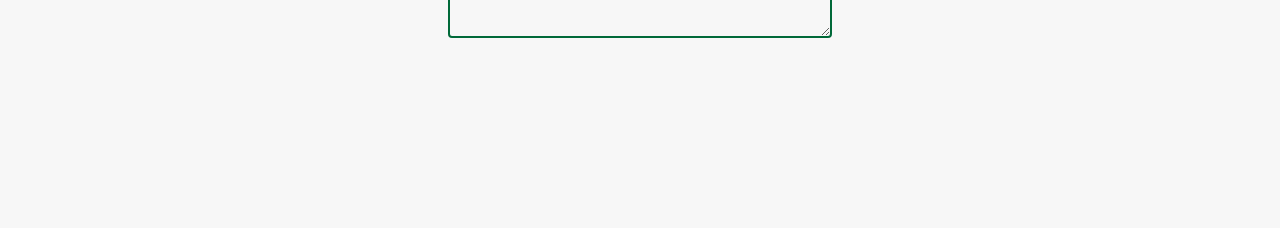
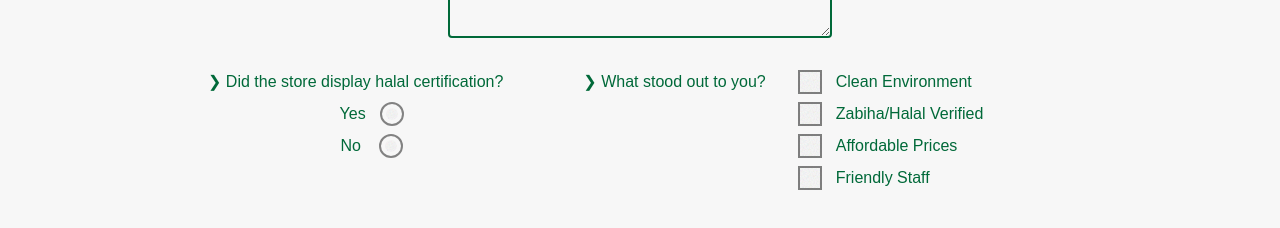
Before and after one commit to hsrokon/halal-rated, a React (Vite) app: page /addReviews in a window 1280 px wide. Shown: the part 578-806 px from the top of the page. Built offline with nearby package versions, Linux system fonts and the light colour scheme; no server answers.

Commit message:
Halal certification and clean environment added to form

```diff
--- a/src/pages/AddReviews.jsx
+++ b/src/pages/AddReviews.jsx
@@ -65,7 +65,7 @@ const AddReviews = () => {
   };
 
   return (
-    <div className="font-poppins mt-4 w-11/12 max-w-4xl mx-auto">
+    <div className="font-poppins mt-4 w-11/12 max-w-4xl mx-auto min-h-screen">
       <h1 className="text-3xl text-center">Add Trusted Halal Spots</h1>
       <h2 className="text-xl text-center mt-1 text-primary italic">
         Help the Ummah discover authentic Rizq.
@@ -220,6 +220,73 @@ const AddReviews = () => {
           </label>
         </div>
 
+
+        <div className="flex flex-col lg:flex-row gap-6 lg:gap-20 my-8">
+          {/* -------Halal certified? */}
+          <div className="flex flex-col items-center gap-2">
+                <label className="label">
+                  <span className="label-text text-primary">&#10095; Did the store display halal certification?</span>
+                </label>
+                <label className="label cursor-pointer ml-8">
+                  <span className="label-text text-primary">Yes</span>
+                  <input
+                  type="radio" name="halalCertified"
+                  value="Yes"
+                  className="radio checked:bg-green-600 ml-2 border-2" />
+                </label>
+                <label className="label cursor-pointer ml-8">
+                  <span className="label-text text-primary">No</span>
+                  <input
+                  type="radio" name="halalCertified"
+                  value="No"
+                  className="radio checked:bg-gray-500 ml-3 border-2" />
+                </label>
+          </div>
+
+          {/* ------tags  */}
+          <div className="flex flex-col lg:flex-row items-start md:items-center lg:items-start">
+            <label className="label">
+                  <span className="label-text text-primary">&#10095; What stood out to you?</span>
+            </label>
+            <div className="flex flex-col gap-2">
+              <label className="label cursor-pointer ml-8">
+                    <input
+                    type="checkbox"
+                    name="halalCertified"
+                    value="Yes"
+                    className="checkbox checkbox-success mr-2 border-2" />
+                    <span className="label-text text-primary">Clean Environment</span>
+              </label>
+              <label className="label cursor-pointer ml-8">
+                    <input
+                    type="checkbox"
+                    name="halalCertified"
+                    value="Yes"
+                    className="checkbox checkbox-success mr-2 border-2" />
+                    <span className="label-text text-primary">Zabiha/Halal Verified</span>
+              </label>
+              <label className="label cursor-pointer ml-8">
+                    <input
+                    type="checkbox"
+                    name="halalCertified"
+                    value="Yes"
+                    className="checkbox checkbox-success mr-2 border-2" />
+                    <span className="label-text text-primary">Affordable Prices</span>
+              </label>
+              <label className="label cursor-pointer ml-8">
+                    <input
+                    type="checkbox"
+                    name="halalCertified"
+                    value="Yes"
+                    className="checkbox checkbox-success mr-2 border-2" />
+                    <span className="label-text text-primary">Friendly Staff</span>
+              </label>
+            </div>
+
+          </div>
+        </div>
+
+
       </form>
     </div>
   );
```
